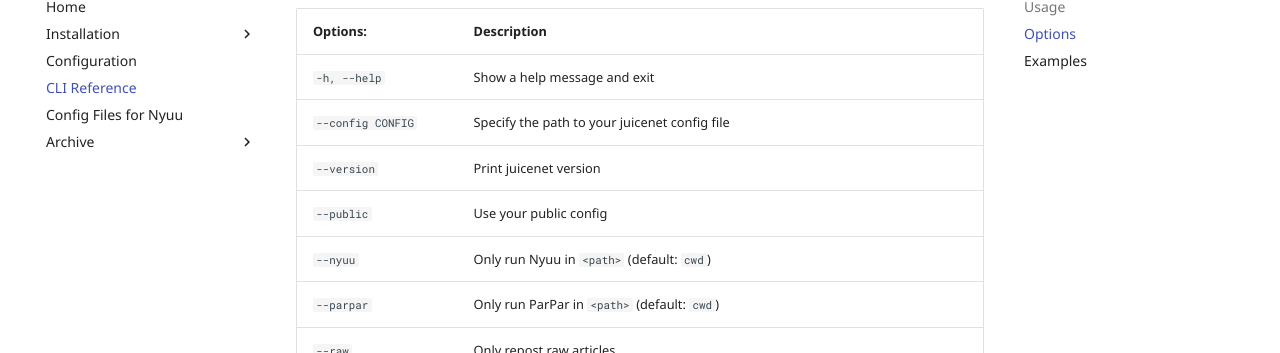
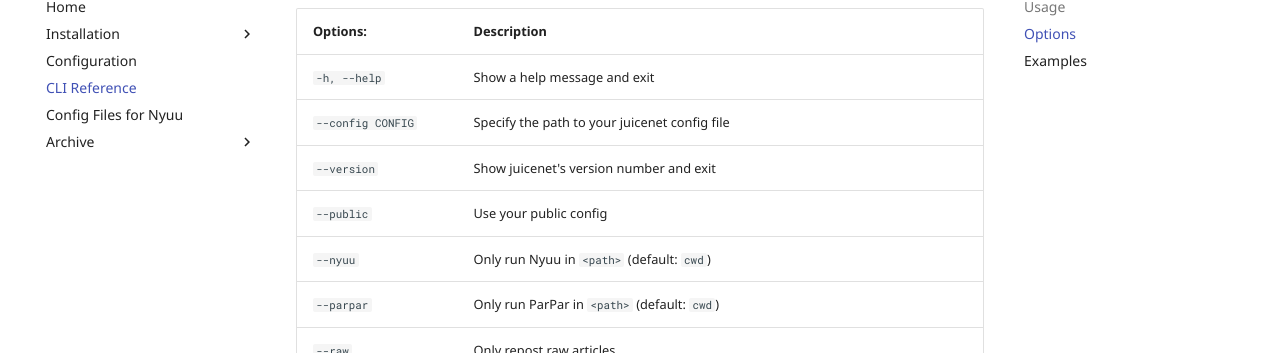
Before and after one commit to Ravencentric/juicenet-cli, an MkDocs documentation site: the page built from docs/cli-reference.md, in a window 1280 px wide and 900 px high, scrolled down 488 px. Shown: the part 101-454 px from the top of the window. Built offline with MkDocs 1.6.1 and Material for MkDocs 9.7.7, drawn with Linux system fonts in a browser that asks for light colours; comment, search, counter and statistics services are not loaded.

Commit message:
docs: update `cli-reference`

```diff
--- a/docs/cli-reference.md
+++ b/docs/cli-reference.md
@@ -22,7 +22,7 @@
 | ----------------------- | ----------------------------------------------------------------------------------------------|
 | `-h, --help`            | Show a help message and exit                                                                  |
 | `--config CONFIG`       | Specify the path to your juicenet config file                                                 |
-| `--version`             | Print juicenet version                                                                        |
+| `--version`             | Show juicenet's version number and exit                                                       |
 | `--public`              | Use your public config                                                                        |
 | `--nyuu`                | Only run Nyuu in `<path>` (default: `cwd`)                                                    |
 | `--parpar`              | Only run ParPar in `<path>` (default: `cwd`)                                                  |
```
